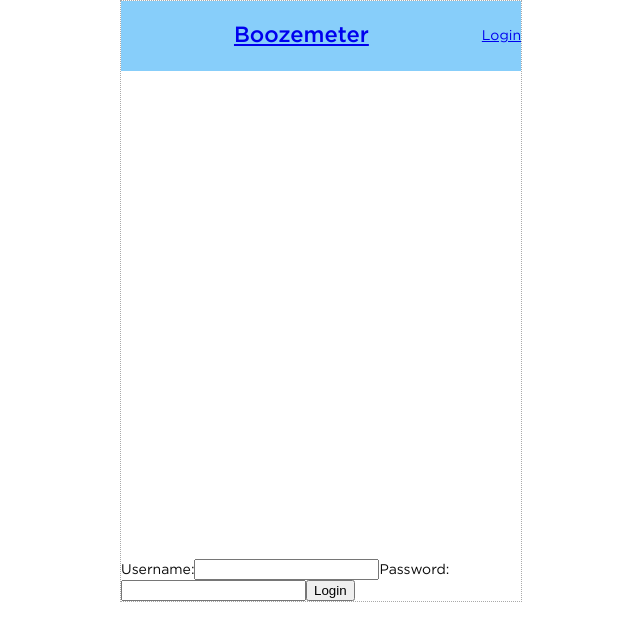
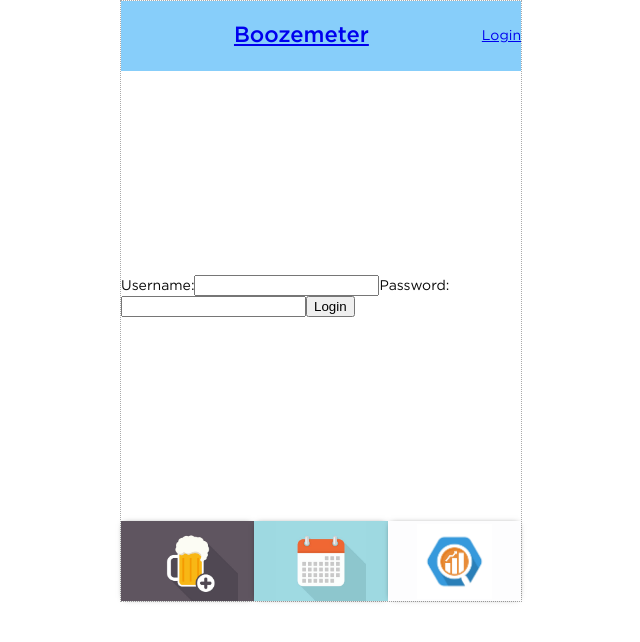
Before and after one commit to OlgaZS/Boozemeter-app-front-end, a React (Create React App) app: page /login in a window 1280 px wide. Shown: the top 642 px of the page, without its empty margins (319-959 px from the left). Built offline with nearby package versions, Linux system fonts and the light colour scheme; no server answers.

Commit message:
footer without links

```diff
--- a/src/App.js
+++ b/src/App.js
@@ -1,6 +1,7 @@
 import React, { Component } from 'react';
-import { BrowserRouter as Router } from 'react-router-dom';
+import { BrowserRouter as Router, Switch } from 'react-router-dom';
 import Header from './components/Header';
+import Footer from './components/Footer';
 import PrivateView from './views/PrivateView';
 import Login from './views/auth/Login';
 import Signup from './views/auth/Signup';
@@ -10,15 +11,19 @@ import PrivateRoute from './components/PrivateRoute';
 import AnonRoute from './components/AnonRoute';
 
 class App extends Component {
+  // eslint-disable-next-line class-methods-use-this
   render() {
-    const { handleLogout } = this.props;
+    // const { handleLogout } = this.props;
     return (
       <div className="app-layout">
         <Router>
           <Header />
-          <AnonRoute exact path="/login" component={Login} />
-          <AnonRoute exact path="/signup" component={Signup} />
-          <PrivateRoute exact path="/private" component={PrivateView} />
+          <Switch>
+            <AnonRoute exact path="/login" component={Login} />
+            <AnonRoute exact path="/signup" component={Signup} />
+            <PrivateRoute exact path="/private" component={PrivateView} />
+          </Switch>
+          <Footer />
         </Router>
       </div>
     );
--- /dev/null
+++ b/src/components/Footer.js
@@ -0,0 +1,17 @@
+import React, { Component } from 'react';
+import { Link } from 'react-router-dom';
+
+class Footer extends Component {
+  // eslint-disable-next-line class-methods-use-this
+  render() {
+    return (
+      <div className="app-footer">
+        <Link className="link-add-event" to="/" />
+        <Link className="link-calendar" to="/events" />
+        <Link className="link-statistics" to="/" />
+      </div>
+    );
+  }
+}
+
+export default Footer;
--- a/src/index.css
+++ b/src/index.css
@@ -49,3 +49,32 @@ code {
   margin-right: 18px;
   height: 36px;
 }
+
+.app-footer {
+  display: flex;
+}
+
+.app-footer > * {
+  height: 80px;
+  display: flex;
+  justify-content: center;
+  align-items: center;
+  flex-grow: 1;
+  cursor: pointer;
+  box-shadow: 0 0 6px -3px rgba(0, 0, 0, 0.75);
+}
+
+.app-footer .link-add-event {
+  background: #5f5560 url('/images/1.jpg') center center no-repeat;
+  background-size: 100px auto;
+}
+
+.app-footer .link-calendar {
+  background: #9ed9e1 url('/images/2.jpg') center center no-repeat;
+  background-size: 90px auto;
+}
+
+.app-footer .link-statistics {
+  background: #fdfdfe url('/images/3.jpg') center center no-repeat;
+  background-size: 75px auto;
+}
```
